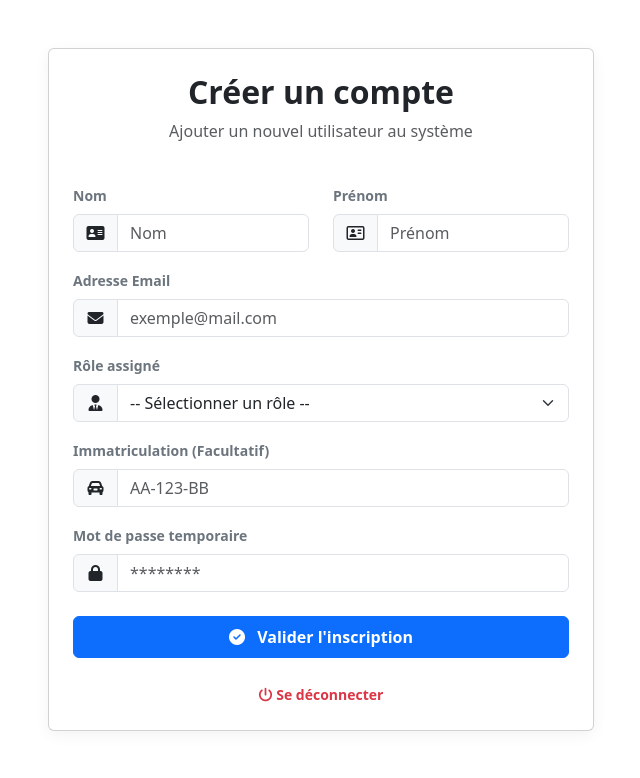
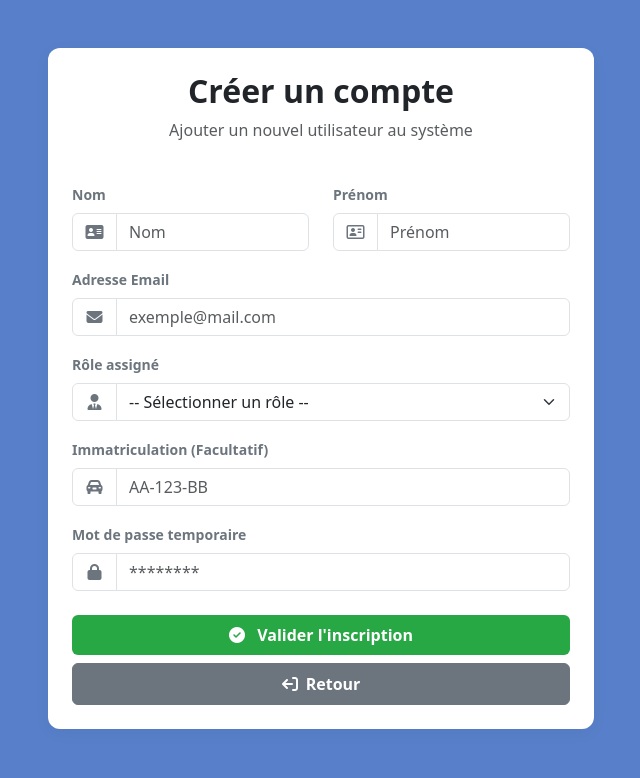
Before and after one commit to GaspardG104/workspace_connect, a PHP site: page /inscription.php in a window 1280 px wide. Shown: the top 778 px of the page, without its empty margins (319-959 px from the left). Run offline with PHP 8.4, Linux system fonts and the light colour scheme; the visitor is signed in with stand-in values (Sample User, id 1); data that the repository does not hold is empty; a stand-in replaces the project's code that opens the database connection; some libraries are stand-ins or nearby versions.

Commit message:
correction du css d'inscription et de l'affichage

```diff
--- a/public/inscription.php
+++ b/public/inscription.php
@@ -43,7 +43,7 @@ if ($_SERVER['REQUEST_METHOD'] === 'POST') {
             'pass'    => $password_hash
         ]);
 
-        $_SESSION['msg'] = "✅ " . htmlspecialchars($_SESSION['user_nom']) . " a créé le compte de " . htmlspecialchars($nom) . " avec succès !";
+        $_SESSION['msg'] = "✅ " . htmlspecialchars($_SESSION['user_nom']) . " a créé le compte de " . htmlspecialchars($nom) . " " . htmlspecialchars($prenom) . " avec succès !";
         header("Location: inscription.php");
         exit;
 
@@ -66,9 +66,10 @@ $liste_roles = $roles_query->fetchAll();
     <meta name="viewport" content="width=device-width, initial-scale=1.0">
     <title>Inscription - Workspace Connect</title>
 
-    <link rel="stylesheet" href="styles/style_inscription.css">
+
     <link rel="stylesheet" href="https://cdn.jsdelivr.net/npm/bootstrap@5.3.0/dist/css/bootstrap.min.css" >
     <link rel="stylesheet" href="https://cdnjs.cloudflare.com/ajax/libs/font-awesome/6.5.1/css/all.min.css">
+    <link rel="stylesheet" href="styles/style_inscription.css">
 
 </head>
 <body>
@@ -122,7 +123,7 @@ $liste_roles = $roles_query->fetchAll();
                         <div class="input-group">
                             <span class="input-group-text"><i class="fa-solid fa-user-tie"></i></span>
                             <select name="id_role" id="id_role" class="form-select" required>
-                                <option value="" selected disabled>-- Sélectionner un rôle --</option>
+                                <option value="" selected disabled> -- Sélectionner un rôle -- </option>
                                 <?php foreach ($liste_roles as $role): ?>
                                     <option value="<?= $role['id'] ?>"><?= htmlspecialchars($role['nom']) ?></option>
                                 <?php endforeach; ?>
@@ -145,16 +146,13 @@ $liste_roles = $roles_query->fetchAll();
                             <input type="password" name="password" class="form-control" placeholder="********" required>
                         </div>
                     </div>
-
                     <div class="d-grid gap-2">
                         <button type="submit" class="btn btn-primary fw-bold py-2">
                             <i class="fa-solid fa-check-circle me-2"></i> Valider l'inscription
                         </button>
-                    </div>
 
-                    <div class="text-center mt-4">
-                        <a href="logout.php" class="text-danger text-decoration-none small fw-bold">
-                            <i class="fa-solid fa-power-off"></i> Se déconnecter
+                        <a href="index.php" class="btn btn-secondary fw-bold py-2">
+                            <i class="fa-solid fa-arrow-right-from-bracket fa-flip-horizontal me-2"></i>Retour
                         </a>
                     </div>
                 </form>
--- a/public/styles/style_inscription.css
+++ b/public/styles/style_inscription.css
@@ -1,6 +1,6 @@
 /* 1. On garde le design de la carte et du fond */
 body {
-    background-color: #f4f7f6;
+    background-color: #5880ca;
 }
 
 .card {
```
Also changed, not shown: public/styles/style_index.css (+9 -0 lines).
